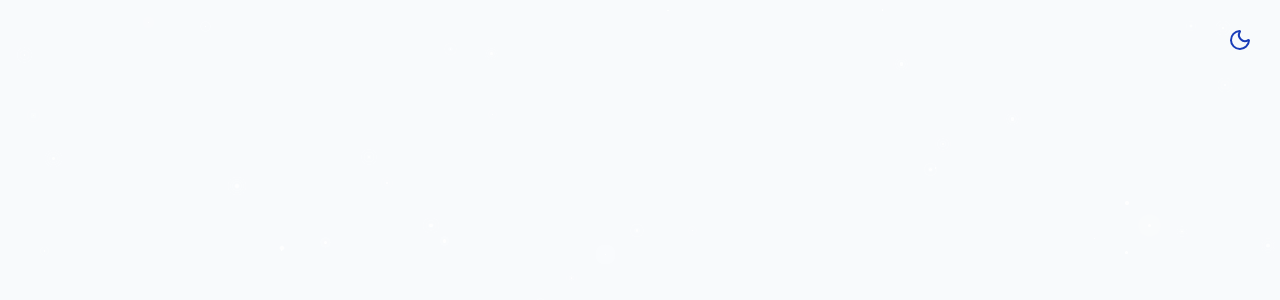
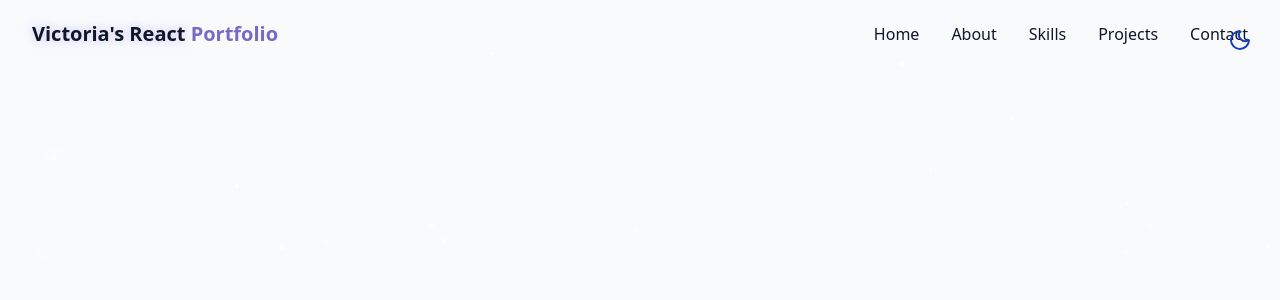
Before and after one commit to victoriaWalshHerranz/portfolio, a React (Vite) app: page / in a window 1280 px wide. Shown: the top 300 px of the page. Built offline with nearby package versions, Linux system fonts and the light colour scheme.

Commit message:
added navbar

```diff
--- /dev/null
+++ b/src/components/Navbar.jsx
@@ -0,0 +1,88 @@
+import { useEffect, useState } from "react";
+import { cn } from "../lib/utils";
+import { Menu, X } from "lucide-react";
+
+const navItems = [
+  { name: "Home", href: "#hero" },
+  { name: "About", href: "#about" },
+  { name: "Skills", href: "#skills" },
+  { name: "Projects", href: "#projects" },
+  { name: "Contact", href: "#contact" },
+];
+export const Navbar = () => {
+  const [isScrolled, setIsScrolled] = useState(false);
+  const [isMenuOpen, setIsMenuOpen] = useState(false);
+
+  useEffect(() => {
+    const handleScroll = () => {
+      setIsScrolled(window.screenY > 10);
+    };
+    window.addEventListener("scroll", handleScroll);
+    return () => window.removeEventListener("scroll", handleScroll);
+  }, []);
+  return (
+    <nav
+      className={cn(
+        "fixed w-full z-40 transition-all duration-300",
+        isScrolled ? "py-3 bg-background/80 backdrop-blur-md shadow-xs" : "py-5"
+      )}
+    >
+      <div className="container flex items-center justify-between">
+        <a
+          href="#hero"
+          className="text-xl font-bold text-primary flex items-center"
+        >
+          <span className="relative z-10">
+            <span className="text-glow text-foreground">
+              {" "}
+              Victoria's React{" "}
+            </span>
+            Portfolio
+          </span>
+        </a>
+        <div className="hidden md:flex space-x-8">
+          {navItems.map((item, key) => (
+            <a
+              key={key}
+              href={item.href}
+              className="text-foreground hover:text-primary transition-colors duration-300"
+            >
+              {item.name}
+            </a>
+          ))}
+        </div>
+
+        {/* Mobile Nav */}
+        <button
+          onClick={() => setIsMenuOpen((prev) => !prev)}
+          className="md:hidden p-2 text-foreground z-50"
+          aria-label={isMenuOpen ? "Close Menu" : "Open Menu"}
+        >
+          {isMenuOpen ? <X size={24} /> : <Menu size={24} />}
+        </button>
+        <div
+          className={cn(
+            "fixed inset-0 bg-background/95 backdrop-blur-md z-40 flex flex-col items-center justify-center",
+            "transition-all duration-300 md:hidden",
+            isMenuOpen
+              ? "opacity-100 pointer-events-auto"
+              : "opacity-0 pointer-events-none"
+          )}
+        >
+          <div className="flex flex-col space-y-8 text-xl">
+            {navItems.map((item, key) => (
+              <a
+                key={key}
+                href={item.href}
+                className="text-foreground hover:text-primary transition-colors duration-300"
+                onClick={() => setIsMenuOpen(false)}
+              >
+                {item.name}
+              </a>
+            ))}
+          </div>
+        </div>
+      </div>
+    </nav>
+  );
+};
--- a/src/pages/Home.jsx
+++ b/src/pages/Home.jsx
@@ -1,5 +1,6 @@
 import { ThemeToggle } from "../components/ThemeToggle";
 import { StarBackground } from "../components/StarBackground";
+import { Navbar } from "../components/Navbar";
 
 export const Home = () => {
   return (
@@ -9,7 +10,7 @@
       {/* Background Effects */}
       <StarBackground />
       {/* Navbar */}
-
+      <Navbar />
       {/* Main Content */}
 
       {/* Footer */}
```
